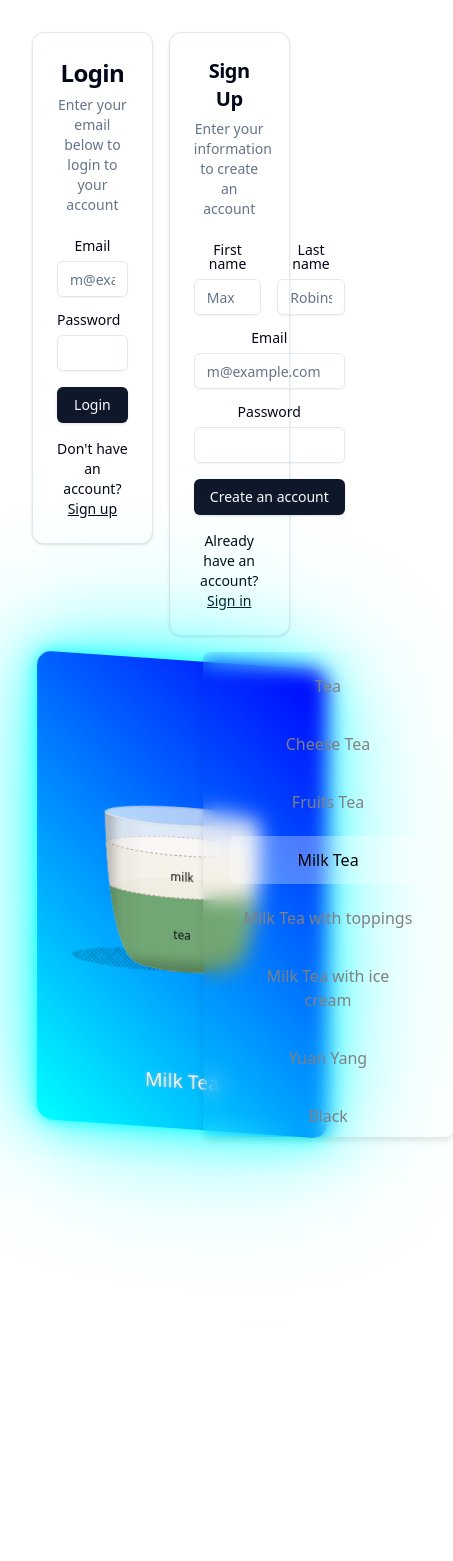
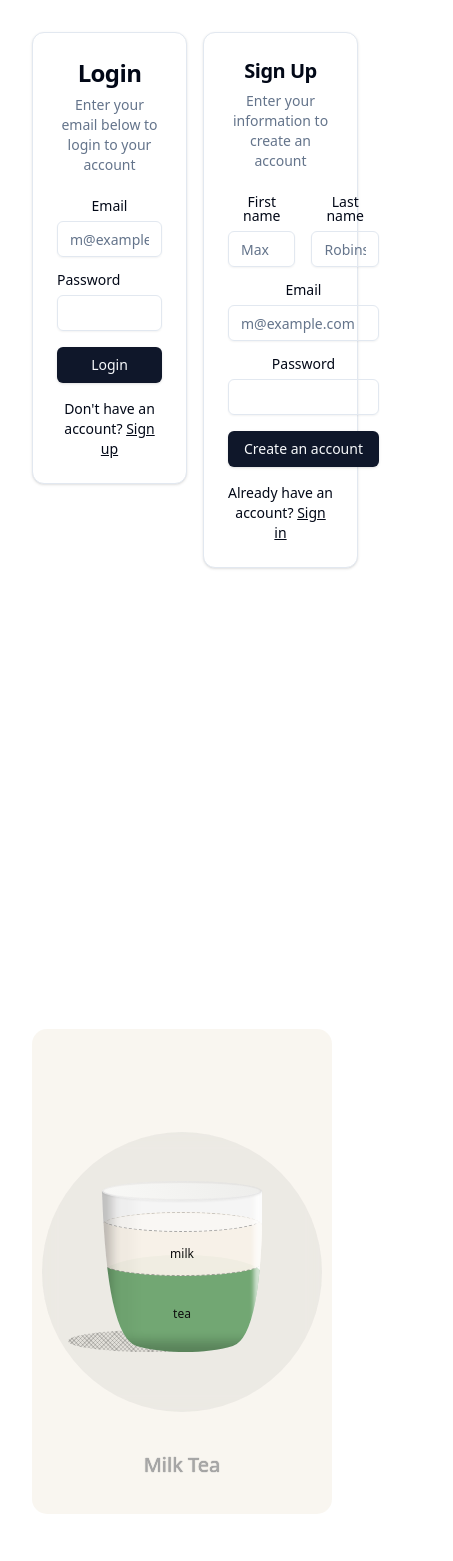
Before and after one commit to bfcxfm/BBT-Merch, a React (Vite) app: page / in a window 390 px wide. Shown: the top 1561 px of the page, 453 px wide, since content can reach past the window. Built offline with nearby package versions, Linux system fonts and the light colour scheme.

Commit message:
Update drinks css

```diff
--- a/package.json
+++ b/package.json
@@ -22,6 +22,7 @@
     "@radix-ui/react-tooltip": "^1.1.2",
     "class-variance-authority": "^0.7.0",
     "clsx": "^2.1.1",
+    "embla-carousel-react": "^8.1.6",
     "lucide-react": "^0.399.0",
     "react": "^18.3.1",
     "react-dom": "^18.3.1",
--- a/src/App.jsx
+++ b/src/App.jsx
@@ -14,12 +14,12 @@ function App() {
   const [count, setCount] = useState(0);
 
   return (
-    <div className="grid grid-rows-5 grid-cols-5 gap-4">
+    <div className="grid grid-rows-3 grid-cols-4 gap-4">
       <Routes>
         <Route
           path="/admin"
           element={
-            <div className="col-span-5">
+            <div className="col-span-4">
               <TooltipProvider>
                 <Dashboard />
               </TooltipProvider>
@@ -29,7 +29,7 @@ function App() {
         <Route
           path="/user"
           element={
-            <div className="col-span-5">
+            <div className="col-span-4">
               <TooltipProvider>
                 <OrderPage />
               </TooltipProvider>
@@ -40,13 +40,13 @@ function App() {
           path="/"
           element={
             <>
-              <div className="row-start-1 col-span-2">
+              <div className="row-start-1 col-start-1 col-span-2">
                 <LoginForm />
               </div>
               <div className="row-start-1 col-start-3 col-span-2">
                 <SignUpForm />
               </div>
-              <div className="row-start-2 col-span-5">
+              <div className="row-start-2 col-span-4">
                 <DrinksPage />
               </div>
             </>
--- a/src/components/DrinksPage/drinks.css
+++ b/src/components/DrinksPage/drinks.css
@@ -39,9 +39,9 @@
     align-items: center;
     /* Semi-transparent dark background */
     overflow-y: scroll; /* Enable scrolling */
-    backdrop-filter: blur(10px); /* Glass effect */
-    border-radius: 8px;
-    box-shadow: 0 4px 6px rgba(0, 0, 0, 0.1);
+    /* backdrop-filter: blur(10px);  */
+    /* border-radius: 8px; */
+    /* box-shadow: 0 4px 6px rgba(0, 0, 0, 0.1); */
     padding-top: 10px; /* Add padding to avoid options touching the edges */
   }
 
@@ -62,12 +62,12 @@
     width: 90%; /* Add some padding on the sides */
     margin-bottom: 10px; /* Space between options */
     padding: 12px;
-    text-align: center;
+    text-align: left;
     font-size: 16px;
     transition: all 0.3s ease; /* Smooth transition for hover effects */
 
     color: grey; /* Light text color */
-    border-radius: 5px; /* Rounded corners for a modern touch */
+    border-radius: 0px; /* Rounded corners for a modern touch */
   }
 
   .options > div:hover {
@@ -80,6 +80,7 @@
   .options .selected {
     background: rgba(255, 255, 255, 0.3); /* Highlight selected option */
     color: #000000; /* White color for selected text */
+    text-shadow: 2px 2px 7px rgba(0, 0, 0, 0.3); /* Add 45-degree text shadow */
   }
 
   .wrapper {
@@ -89,22 +90,37 @@
     display: flex;
     justify-content: center;
     align-items: center;
-    background: linear-gradient(45deg, #0ff, #00f);
-    box-shadow: 0 0 10px rgba(0, 255, 255, 0.5), 0 0 20px rgba(0, 255, 255, 0.5),
-      0 0 40px rgba(0, 255, 255, 0.5), 0 0 80px rgba(0, 255, 255, 0.5),
-      0 0 160px rgba(0, 255, 255, 0.5);
+    background: linear-gradient(45deg, #f9f6f0, #f9f6f0);
+    /* box-shadow: 0 6px 20px 0 rgba(0, 0, 0, 0.15); */
     border-radius: 15px;
-    transform: rotateX(15deg) rotateY(15deg);
+    transform: translateY(-5px);
     perspective: 1000px;
     -webkit-user-select: none;
     -ms-user-select: none;
+    user-select: none;
     transition: transform 0.2s ease, box-shadow 0.2s ease;
-    user-select: none;
+  }
+
+  .wrapper::before {
+    content: "";
+    position: absolute;
+    width: 280px;
+    height: 280px;
+    background: rgba(128, 128, 128, 0.1); /* semi-transparent grey */
+    border-radius: 50%;
+    z-index: -1; /* Ensure it is behind the wrapper */
+    backdrop-filter: blur(10px); /* Apply glass effect */
+    -webkit-backdrop-filter: blur(10px); /* For WebKit browsers */
   }
 
   .wrapper:hover {
-    transform: translateY(-5px);
-    box-shadow: 0 6px 20px 0 rgba(0, 0, 0, 0.15);
+    transform: rotateX(15deg) rotateY(15deg);
+    box-shadow: 0 0 10px rgba(255, 204, 153, 0.8),
+      /* Warm cream color closer to the object */ 0 0 20px
+        rgba(255, 178, 102, 0.6),
+      /* Soft orange light */ 0 0 40px rgba(204, 102, 51, 0.4),
+      /* Warmer, deeper orange */ 0 0 80px rgba(153, 76, 0, 0.2),
+      /* Darker brown-orange */ 0 0 160px rgba(102, 51, 0, 0.1); /* Very diffused, almost brown */
   }
 
   /* .wrapper {
@@ -153,7 +169,7 @@
     bottom: 7%;
     margin: auto;
     display: flex;
-    color: rgb(255, 255, 255);
+    color: #a7a7a7;
     text-align: center;
 
     font-size: 20px;
--- a/src/components/DrinksPage/index.jsx
+++ b/src/components/DrinksPage/index.jsx
@@ -1,5 +1,13 @@
 import { useState } from "react";
 // import "./drinks.css";
+
+import {
+  Carousel,
+  CarouselContent,
+  CarouselItem,
+  CarouselNext,
+  CarouselPrevious,
+} from "@/components/ui/carousel";
 
 // Utility function to format the drink type
 const formatOption = (option) => {
@@ -43,8 +51,8 @@ const DrinksPage = () => {
   ];
 
   return (
-    <div className="drinks-page grid grid-cols-4 gap-4">
-      <div className="wrapper col-start-1 col-span-2 p-4">
+    <div className="drinks-page grid grid-cols-1 sm:grid-cols-2 lg:grid-cols-4 gap-4">
+      <div className="wrapper col-span-1 lg:col-start-2 p-4">
         <div className="shadow"></div>
         <div className="title capitalize">
           {selectedDrink.replace(/-/g, " ")}
@@ -71,7 +79,7 @@ const DrinksPage = () => {
         </div>
       </div>
 
-      <div className="options col-start-3 col-span-1 p-4 overflow-auto">
+      <div className="options col-span-1 lg:col-start-3 p-4 overflow-auto">
         {drinkOptions.map((option, index) => (
           <div
             key={index}
--- /dev/null
+++ b/src/components/ui/carousel.jsx
@@ -0,0 +1,193 @@
+import * as React from "react"
+import { ArrowLeftIcon, ArrowRightIcon } from "@radix-ui/react-icons"
+import useEmblaCarousel from "embla-carousel-react";
+
+import { cn } from "@/lib/utils"
+import { Button } from "@/components/ui/button"
+
+const CarouselContext = React.createContext(null)
+
+function useCarousel() {
+  const context = React.useContext(CarouselContext)
+
+  if (!context) {
+    throw new Error("useCarousel must be used within a <Carousel />")
+  }
+
+  return context
+}
+
+const Carousel = React.forwardRef((
+  {
+    orientation = "horizontal",
+    opts,
+    setApi,
+    plugins,
+    className,
+    children,
+    ...props
+  },
+  ref
+) => {
+  const [carouselRef, api] = useEmblaCarousel({
+    ...opts,
+    axis: orientation === "horizontal" ? "x" : "y",
+  }, plugins)
+  const [canScrollPrev, setCanScrollPrev] = React.useState(false)
+  const [canScrollNext, setCanScrollNext] = React.useState(false)
+
+  const onSelect = React.useCallback((api) => {
+    if (!api) {
+      return
+    }
+
+    setCanScrollPrev(api.canScrollPrev())
+    setCanScrollNext(api.canScrollNext())
+  }, [])
+
+  const scrollPrev = React.useCallback(() => {
+    api?.scrollPrev()
+  }, [api])
+
+  const scrollNext = React.useCallback(() => {
+    api?.scrollNext()
+  }, [api])
+
+  const handleKeyDown = React.useCallback((event) => {
+    if (event.key === "ArrowLeft") {
+      event.preventDefault()
+      scrollPrev()
+    } else if (event.key === "ArrowRight") {
+      event.preventDefault()
+      scrollNext()
+    }
+  }, [scrollPrev, scrollNext])
+
+  React.useEffect(() => {
+    if (!api || !setApi) {
+      return
+    }
+
+    setApi(api)
+  }, [api, setApi])
+
+  React.useEffect(() => {
+    if (!api) {
+      return
+    }
+
+    onSelect(api)
+    api.on("reInit", onSelect)
+    api.on("select", onSelect)
+
+    return () => {
+      api?.off("select", onSelect)
+    };
+  }, [api, onSelect])
+
+  return (
+    (<CarouselContext.Provider
+      value={{
+        carouselRef,
+        api: api,
+        opts,
+        orientation:
+          orientation || (opts?.axis === "y" ? "vertical" : "horizontal"),
+        scrollPrev,
+        scrollNext,
+        canScrollPrev,
+        canScrollNext,
+      }}>
+      <div
+        ref={ref}
+        onKeyDownCapture={handleKeyDown}
+        className={cn("relative", className)}
+        role="region"
+        aria-roledescription="carousel"
+        {...props}>
+        {children}
+      </div>
+    </CarouselContext.Provider>)
+  );
+})
+Carousel.displayName = "Carousel"
+
+const CarouselContent = React.forwardRef(({ className, ...props }, ref) => {
+  const { carouselRef, orientation } = useCarousel()
+
+  return (
+    (<div ref={carouselRef} className="overflow-hidden">
+      <div
+        ref={ref}
+        className={cn(
+          "flex",
+          orientation === "horizontal" ? "-ml-4" : "-mt-4 flex-col",
+          className
+        )}
+        {...props} />
+    </div>)
+  );
+})
+CarouselContent.displayName = "CarouselContent"
+
+const CarouselItem = React.forwardRef(({ className, ...props }, ref) => {
+  const { orientation } = useCarousel()
+
+  return (
+    (<div
+      ref={ref}
+      role="group"
+      aria-roledescription="slide"
+      className={cn(
+        "min-w-0 shrink-0 grow-0 basis-full",
+        orientation === "horizontal" ? "pl-4" : "pt-4",
+        className
+      )}
+      {...props} />)
+  );
+})
+CarouselItem.displayName = "CarouselItem"
+
+const CarouselPrevious = React.forwardRef(({ className, variant = "outline", size = "icon", ...props }, ref) => {
+  const { orientation, scrollPrev, canScrollPrev } = useCarousel()
+
+  return (
+    (<Button
+      ref={ref}
+      variant={variant}
+      size={size}
+      className={cn("absolute  h-8 w-8 rounded-full", orientation === "horizontal"
+        ? "-left-12 top-1/2 -translate-y-1/2"
+        : "-top-12 left-1/2 -translate-x-1/2 rotate-90", className)}
+      disabled={!canScrollPrev}
+      onClick={scrollPrev}
+      {...props}>
+      <ArrowLeftIcon className="h-4 w-4" />
+      <span className="sr-only">Previous slide</span>
+    </Button>)
+  );
+})
+CarouselPrevious.displayName = "CarouselPrevious"
+
+const CarouselNext = React.forwardRef(({ className, variant = "outline", size = "icon", ...props }, ref) => {
+  const { orientation, scrollNext, canScrollNext } = useCarousel()
+
+  return (
+    (<Button
+      ref={ref}
+      variant={variant}
+      size={size}
+      className={cn("absolute h-8 w-8 rounded-full", orientation === "horizontal"
+        ? "-right-12 top-1/2 -translate-y-1/2"
+        : "-bottom-12 left-1/2 -translate-x-1/2 rotate-90", className)}
+      disabled={!canScrollNext}
+      onClick={scrollNext}
+      {...props}>
+      <ArrowRightIcon className="h-4 w-4" />
+      <span className="sr-only">Next slide</span>
+    </Button>)
+  );
+})
+CarouselNext.displayName = "CarouselNext"
+
+export { Carousel, CarouselContent, CarouselItem, CarouselPrevious, CarouselNext };
```
Also changed, not shown: 1 other file (tests, documents, lock files or other folders).
